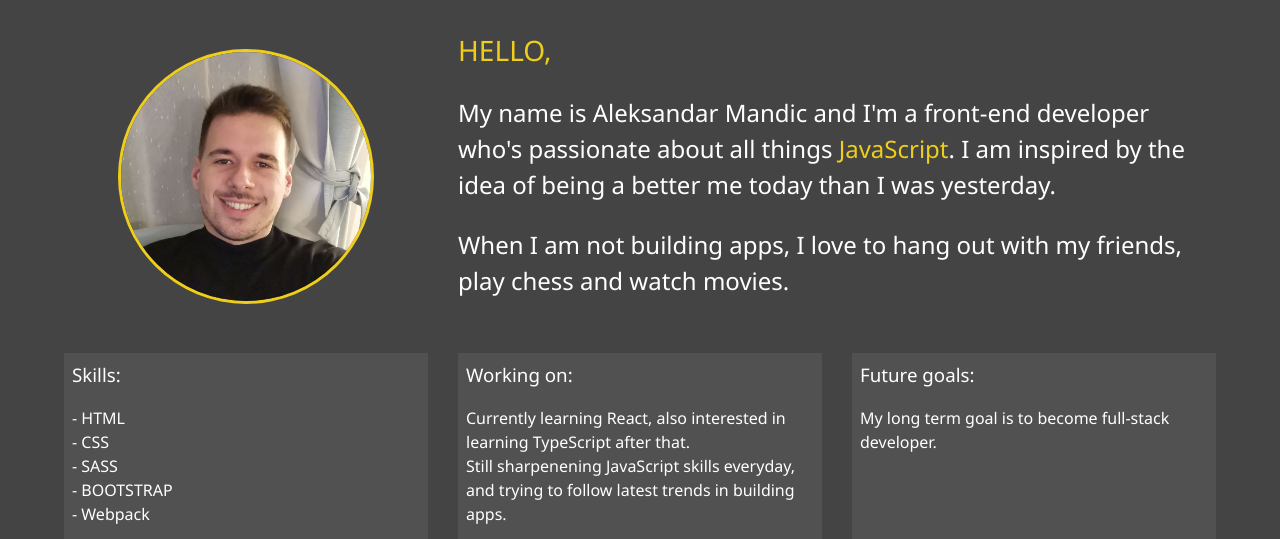
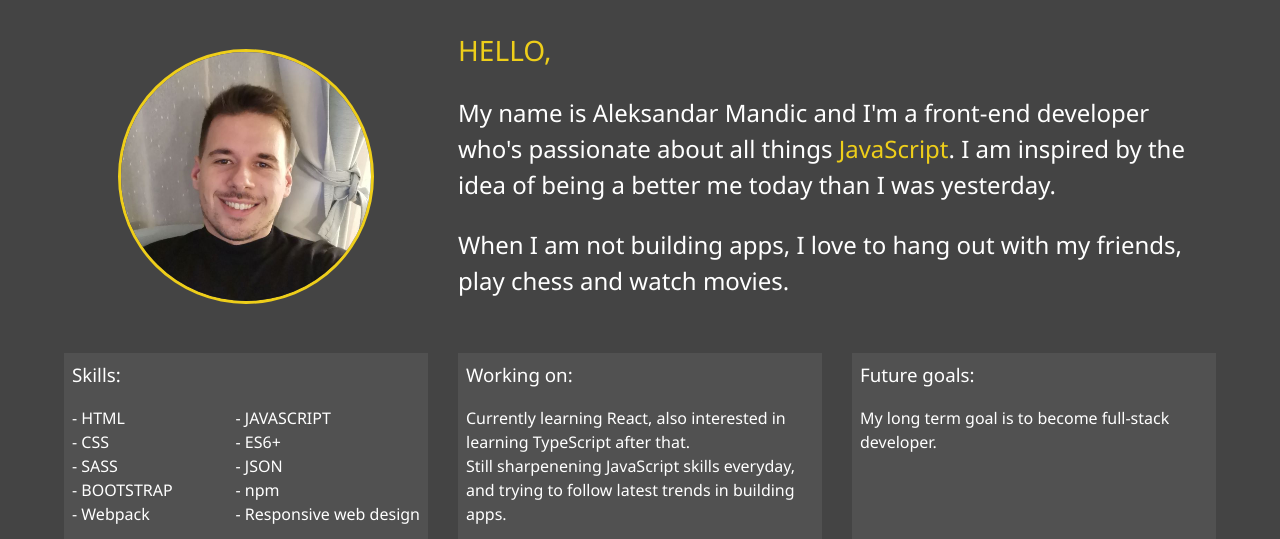
Before and after one commit to AlexMandic6/Portfolio, a website: page dist/about.html in a window 1280 px wide. Shown: the part 253-792 px from the top of the page. Drawn offline with Linux system fonts and the light colour scheme.

Commit message:
Small flexbox tweak

```diff
--- a/scss/main.scss
+++ b/scss/main.scss
@@ -98,6 +98,11 @@ main {
 
     .job-1 {
         grid-area: job1;
+
+        .skills {
+            display: flex;
+            justify-content: space-between;
+        }
     }
 
     .job-2 {
```
Also changed, not shown: dist/css/main.css.
